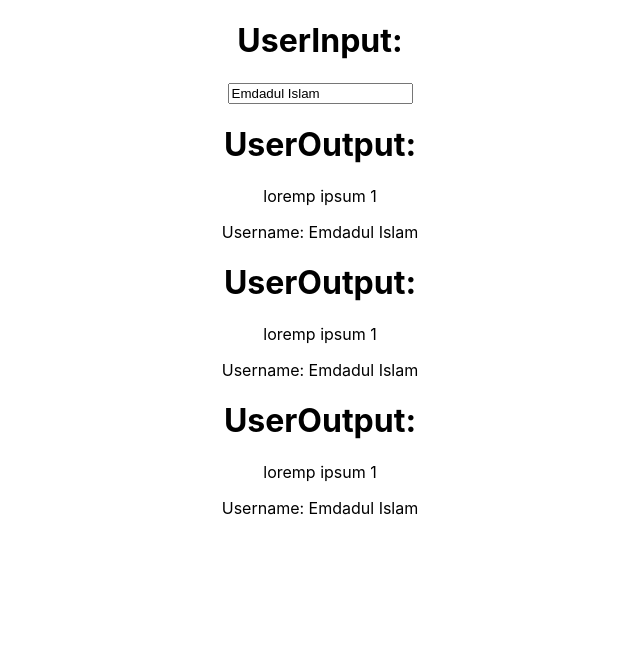
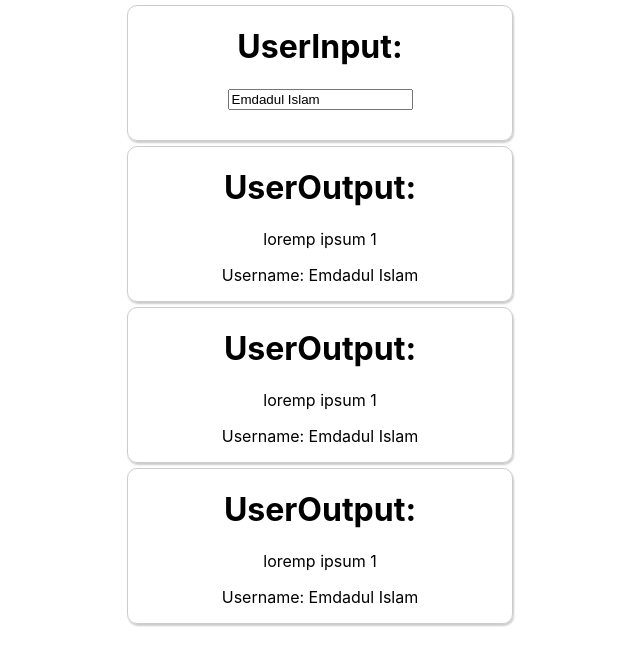
Before and after one commit to emdadul-islam439/react-assignment-01, a React (Create React App) app: page / in a window 1280 px wide. Shown: the top 666 px of the page, without its empty margins (320-960 px from the left). Built offline with nearby package versions, Linux system fonts and the light colour scheme.

Commit message:
added style into Input and Output components

```diff
--- a/src/components/UserInput.js
+++ b/src/components/UserInput.js
@@ -3,7 +3,19 @@ import React from "react";
 class UserInput extends React.Component {
   render() {
     return (
-      <div>
+      <div
+        style={{
+          width: "30%",
+          marginLeft: "auto",
+          marginRight: "auto",
+          marginTop: "5px",
+          marginBottom: "5px",
+          border: "1px solid #ccc",
+          boxShadow: "1px 2px 2px #ccc",
+          borderRadius: "10px",
+          textAlign: "center",
+        }}
+      >
         <div>
           <h1>UserInput:</h1>
         </div>
@@ -11,6 +23,7 @@ class UserInput extends React.Component {
           type="textInput"
           onChange={this.props.onChange}
           value={this.props.username}
+          style={{ marginBottom: "30px" }}
         />
       </div>
     );
--- a/src/components/UserOutput.js
+++ b/src/components/UserOutput.js
@@ -3,7 +3,18 @@ import React from "react";
 class UserOutput extends React.Component {
   render() {
     return (
-      <div>
+      <div
+        style={{
+          width: "30%",
+          marginLeft: "auto",
+          marginRight: "auto",
+          marginTop: "5px",
+          marginBottom: "5px",
+          border: "1px solid #ccc",
+          borderRadius: "10px",
+          boxShadow: "1px 2px 2px #ccc",
+        }}
+      >
         <div>
           <h1>UserOutput:</h1>
         </div>
```
